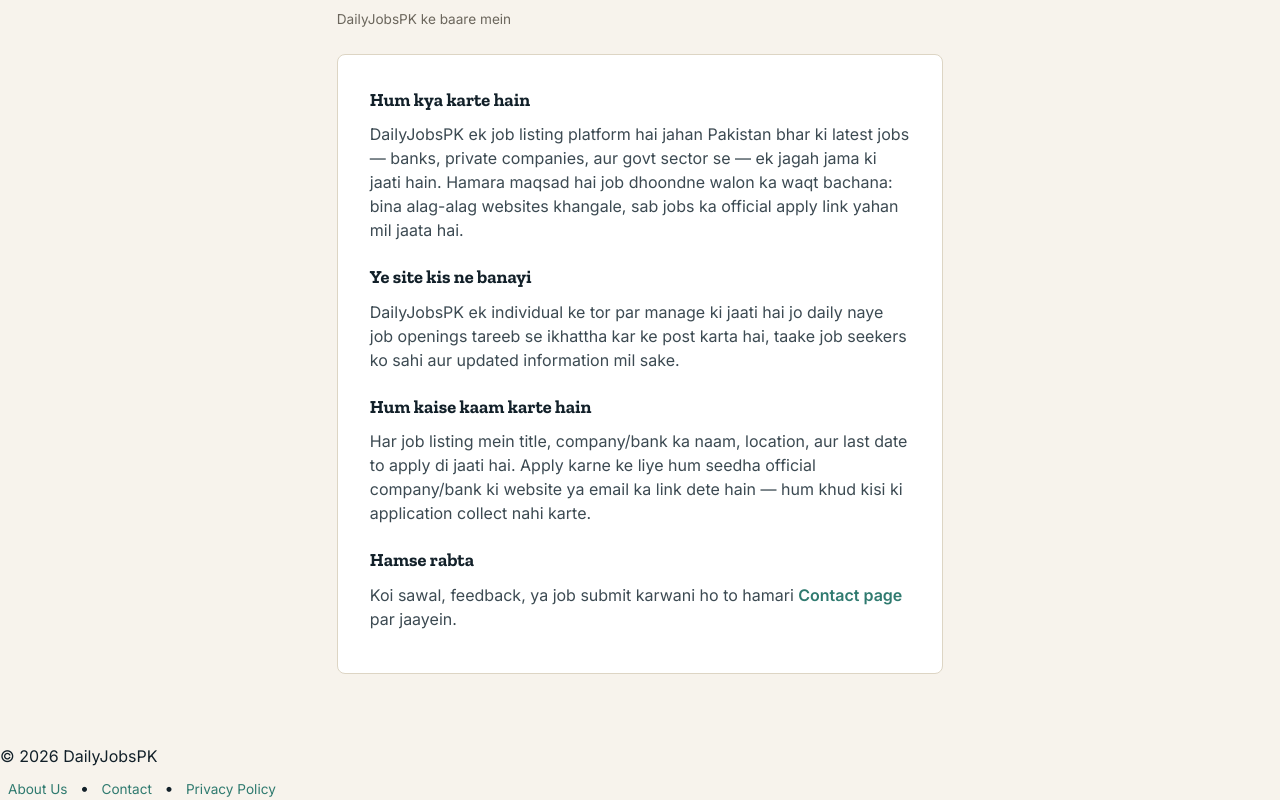
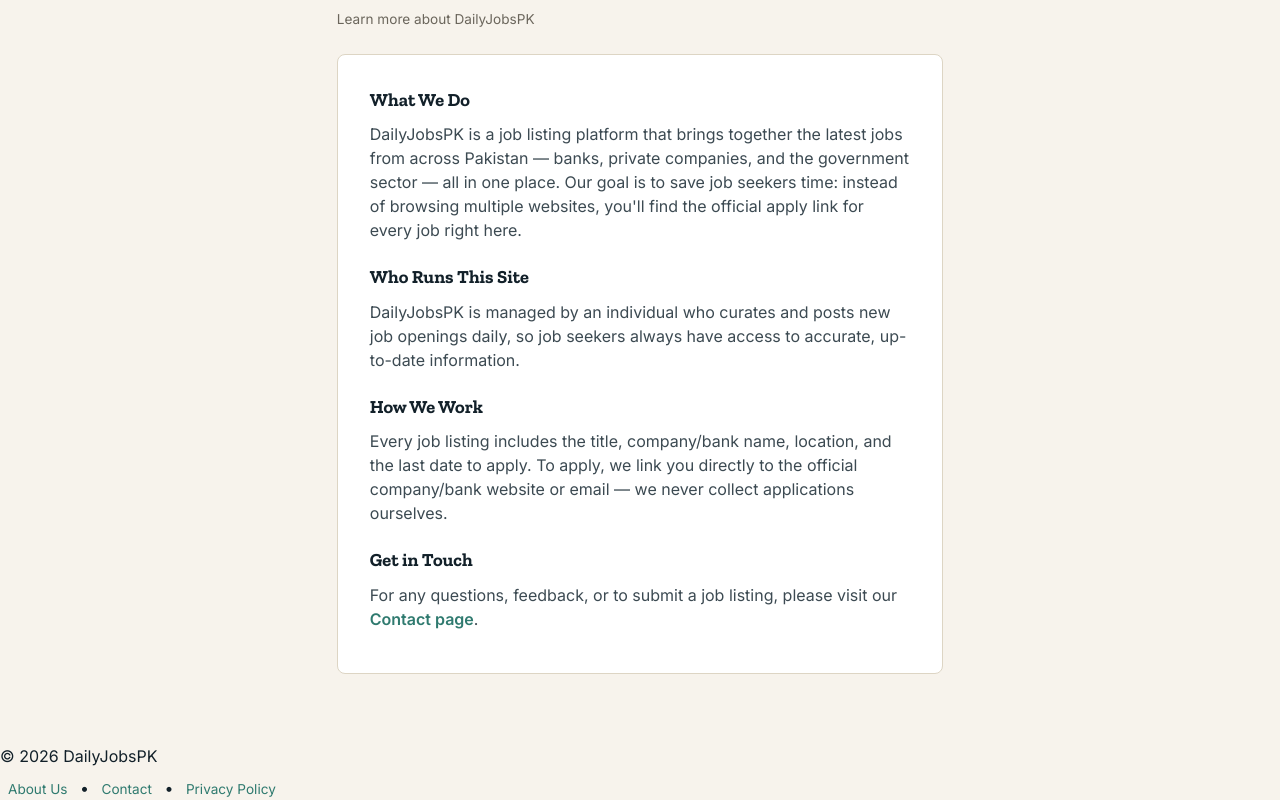
Before and after one commit to arsalannawaz42/job-board-app, a website: page job-board/public/about.html in a window 1280 px wide. Shown: the part 148-948 px from the top of the page. Drawn offline with nearby package versions, Linux system fonts and the light colour scheme.

Commit message:
Translate 'About Us' page to English

```diff
--- a/job-board/public/about.html
+++ b/job-board/public/about.html
@@ -1,5 +1,5 @@
 <!DOCTYPE html>
-<html lang="ur">
+<html lang="en">
 <head>
 <meta charset="UTF-8">
 <meta name="viewport" content="width=device-width, initial-scale=1.0">
@@ -20,19 +20,19 @@
 
 <div class="static-page">
   <h1>About Us</h1>
-  <div class="updated">DailyJobsPK ke baare mein</div>
+  <div class="updated">Learn more about DailyJobsPK</div>
   <div class="card">
-    <h2>Hum kya karte hain</h2>
-    <p>DailyJobsPK ek job listing platform hai jahan Pakistan bhar ki latest jobs — banks, private companies, aur govt sector se — ek jagah jama ki jaati hain. Hamara maqsad hai job dhoondne walon ka waqt bachana: bina alag-alag websites khangale, sab jobs ka official apply link yahan mil jaata hai.</p>
+    <h2>What We Do</h2>
+    <p>DailyJobsPK is a job listing platform that brings together the latest jobs from across Pakistan — banks, private companies, and the government sector — all in one place. Our goal is to save job seekers time: instead of browsing multiple websites, you'll find the official apply link for every job right here.</p>
 
-    <h2>Ye site kis ne banayi</h2>
-    <p>DailyJobsPK ek individual ke tor par manage ki jaati hai jo daily naye job openings tareeb se ikhattha kar ke post karta hai, taake job seekers ko sahi aur updated information mil sake.</p>
+    <h2>Who Runs This Site</h2>
+    <p>DailyJobsPK is managed by an individual who curates and posts new job openings daily, so job seekers always have access to accurate, up-to-date information.</p>
 
-    <h2>Hum kaise kaam karte hain</h2>
-    <p>Har job listing mein title, company/bank ka naam, location, aur last date to apply di jaati hai. Apply karne ke liye hum seedha official company/bank ki website ya email ka link dete hain — hum khud kisi ki application collect nahi karte.</p>
+    <h2>How We Work</h2>
+    <p>Every job listing includes the title, company/bank name, location, and the last date to apply. To apply, we link you directly to the official company/bank website or email — we never collect applications ourselves.</p>
 
-    <h2>Hamse rabta</h2>
-    <p>Koi sawal, feedback, ya job submit karwani ho to hamari <a class="inline-link" href="contact.html">Contact page</a> par jaayein.</p>
+    <h2>Get in Touch</h2>
+    <p>For any questions, feedback, or to submit a job listing, please visit our <a class="inline-link" href="contact.html">Contact page</a>.</p>
   </div>
 </div>
 
```
